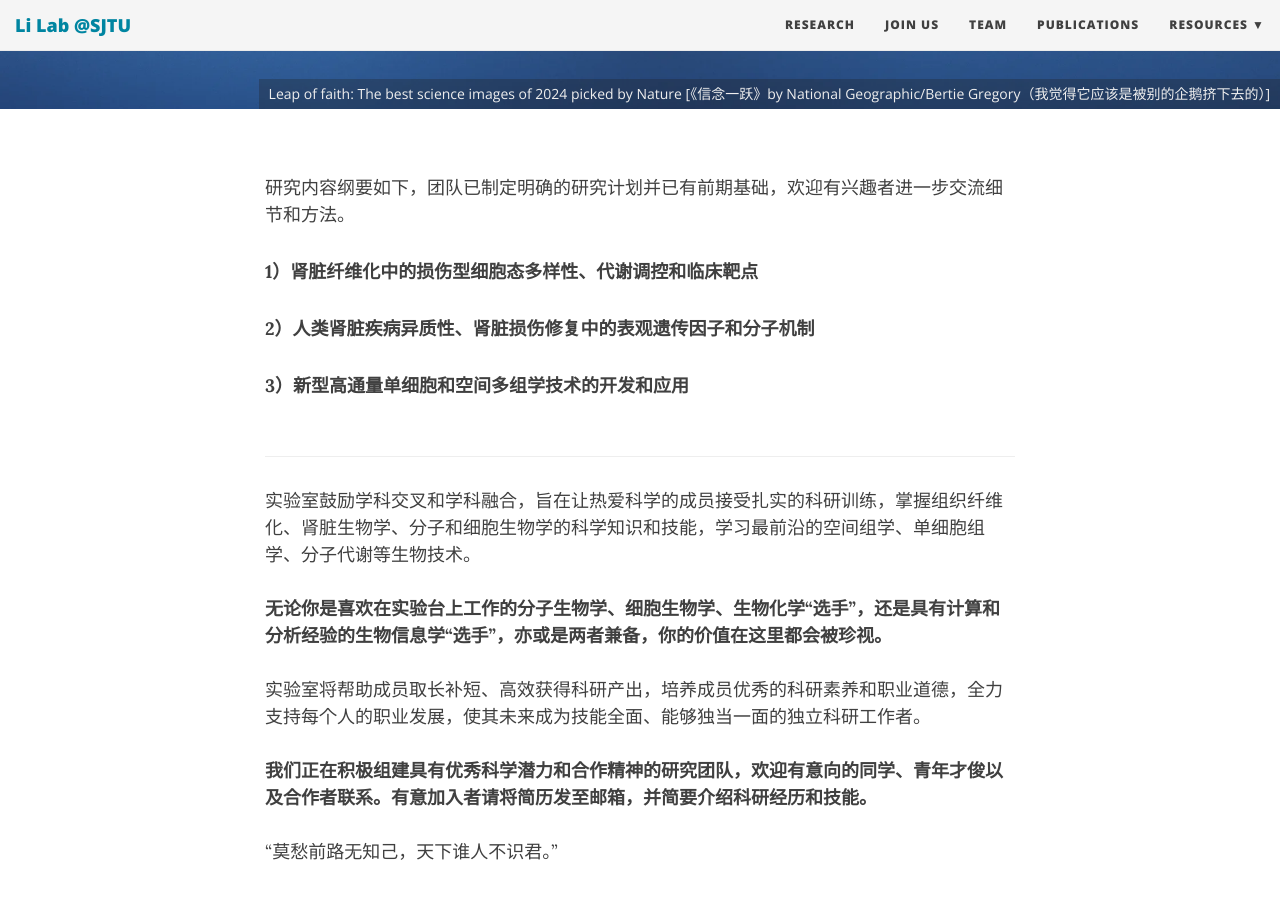
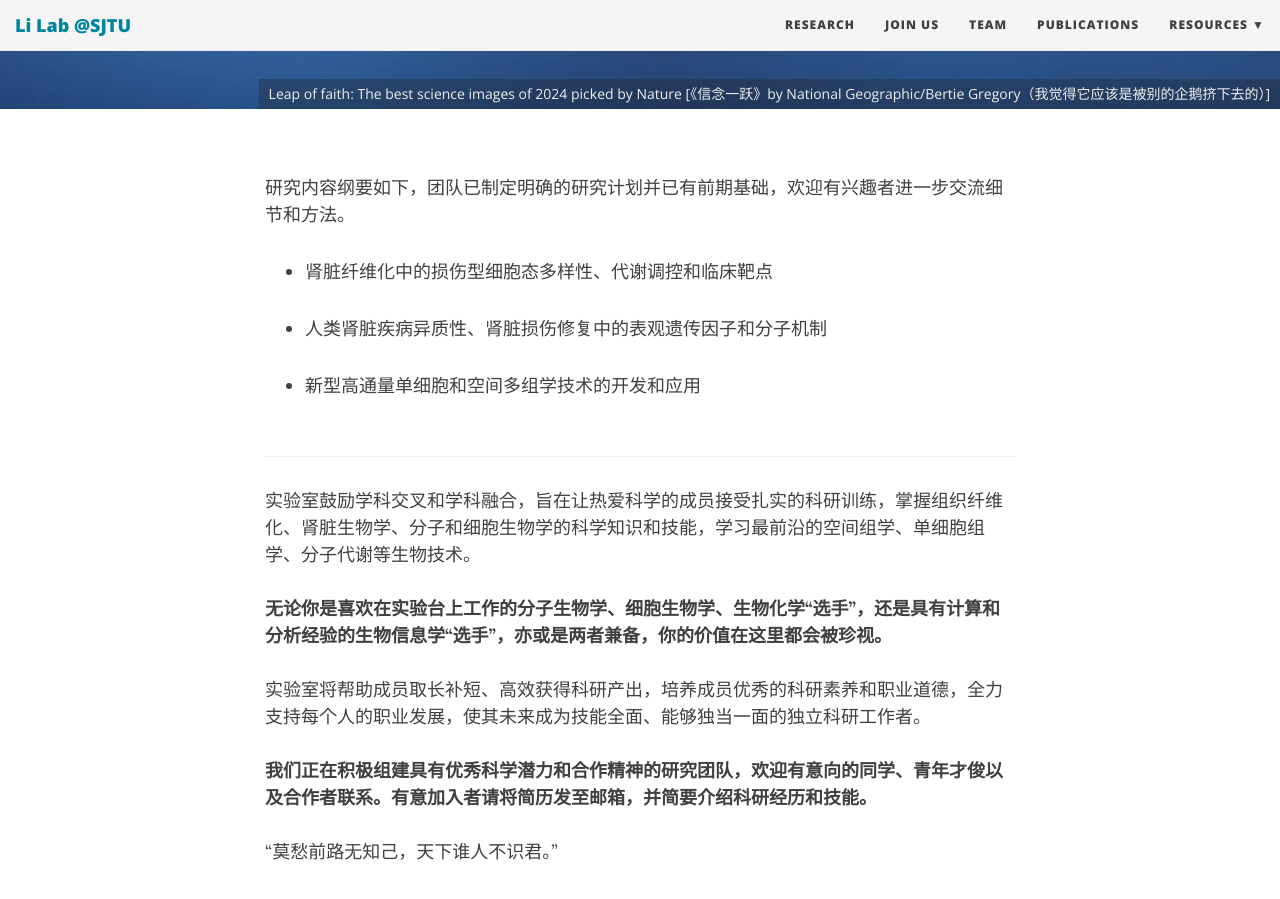
Before and after one commit to TheLiLab/thelilab.github.io, a Jekyll site: the page built from joinus.md, in a window 1280 px wide and 900 px high, scrolled down 380 px. Built offline with Jekyll 4.4.1, drawn with Linux system fonts in a browser that asks for light colours; nearby versions of some CDN libraries.

Commit message:
Update joinus.md

```diff
--- a/joinus.md
+++ b/joinus.md
@@ -11,11 +11,11 @@ bigimg:
 
 研究内容纲要如下，团队已制定明确的研究计划并已有前期基础，欢迎有兴趣者进一步交流细节和方法。<br>
 
-**1）肾脏纤维化中的损伤型细胞态多样性、代谢调控和临床靶点**<br>
+- 肾脏纤维化中的损伤型细胞态多样性、代谢调控和临床靶点<br>
 
-**2）人类肾脏疾病异质性、肾脏损伤修复中的表观遗传因子和分子机制**<br>
+- 人类肾脏疾病异质性、肾脏损伤修复中的表观遗传因子和分子机制<br>
 
-**3）新型高通量单细胞和空间多组学技术的开发和应用**<br>
+- 新型高通量单细胞和空间多组学技术的开发和应用<br>
 <br>
 <hr>
 
```
